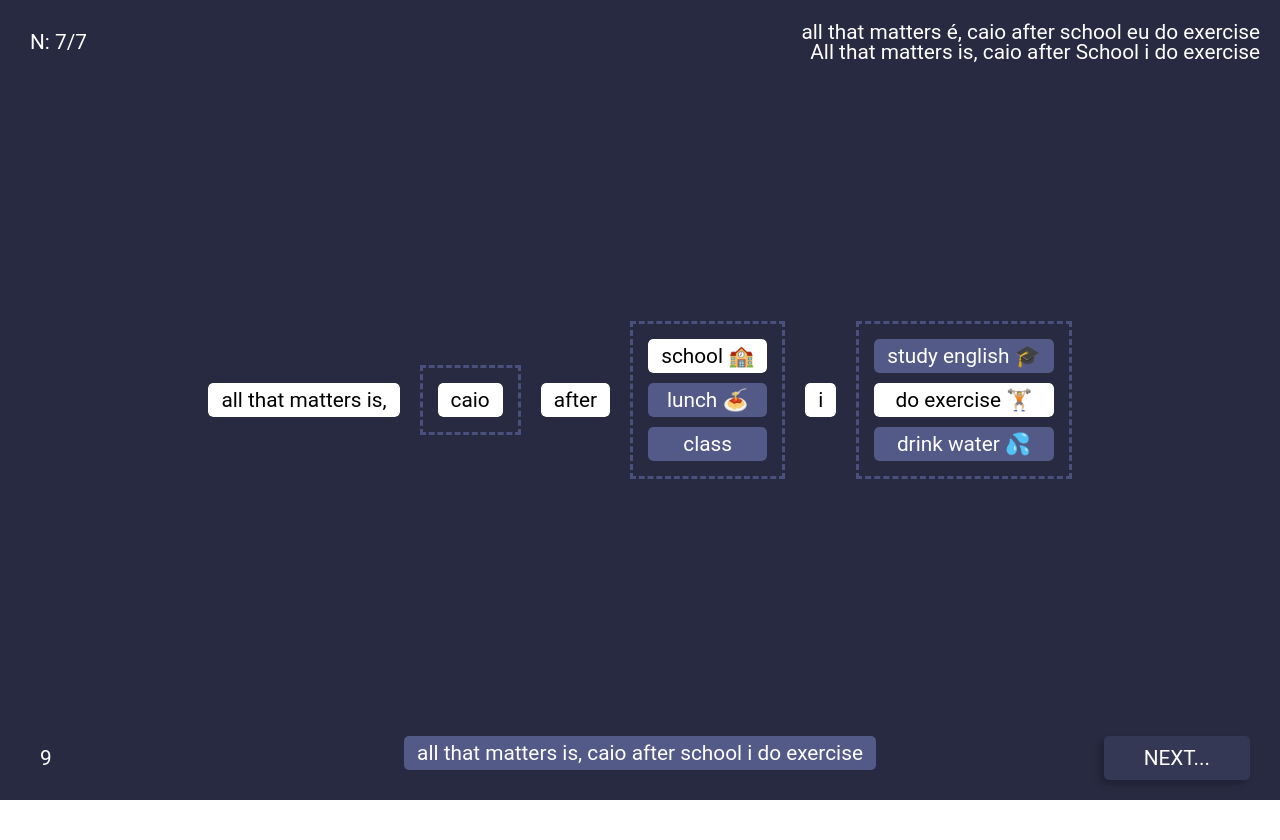
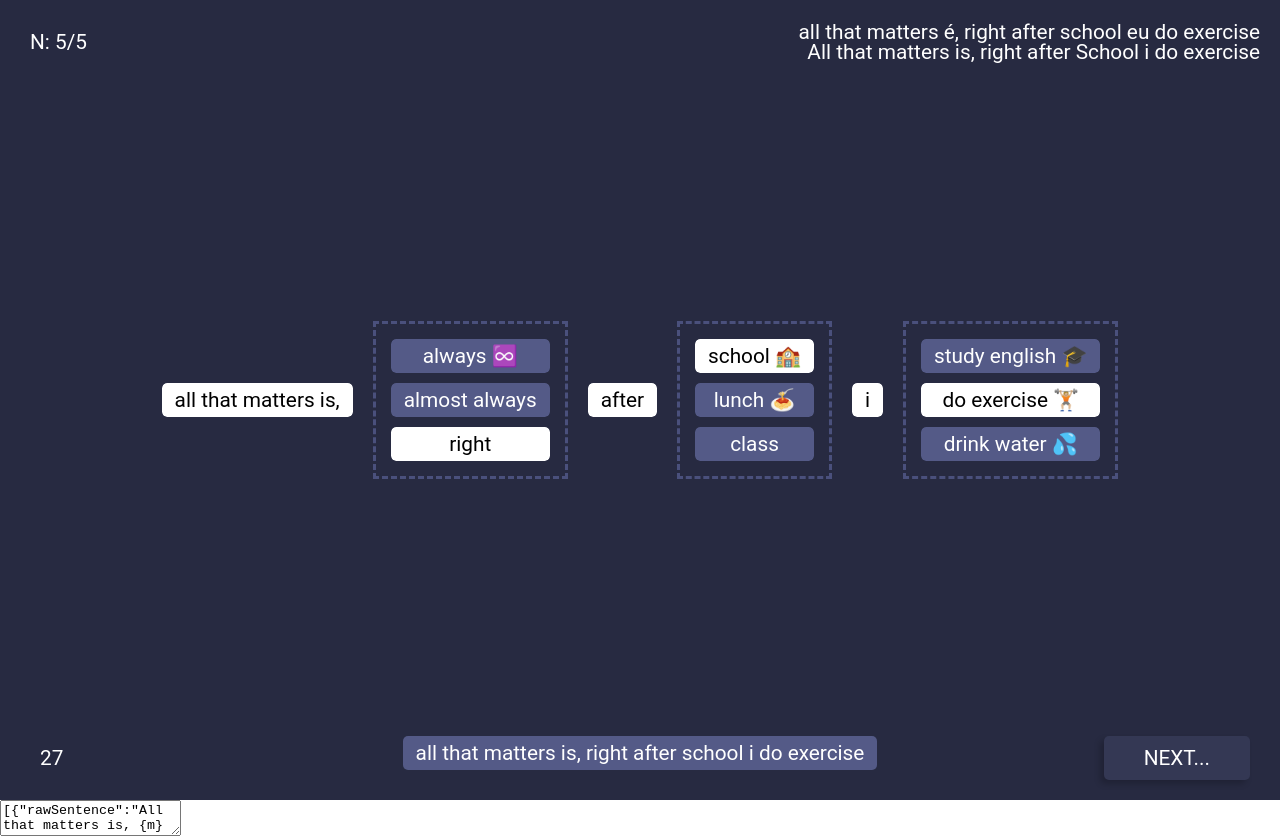
Before and after one commit to kayoroxa/patterns, a Next.js app: page / in a window 1280 px wide. Before the commit the page ends 800 px from the top, so only its background shows below. Built offline with nearby package versions, Linux system fonts and the light colour scheme.

Commit message:
fix bugs textarea create patterns

```diff
--- a/package.json
+++ b/package.json
@@ -9,6 +9,7 @@
     "next": "latest",
     "react": "^18.2.0",
     "react-dom": "^18.2.0",
+    "react-use": "^17.4.0",
     "styled-components": "^5.3.5"
   },
   "devDependencies": {
--- /dev/null
+++ b/src/components/InputPattern.tsx
@@ -0,0 +1,48 @@
+import { useEffect, useRef, useState } from 'react'
+
+export default function InputPattern({
+  onChange,
+  initialValue,
+}: {
+  onChange: (value: string) => void
+  initialValue: any
+}) {
+  const [scriptRaw, setScriptRaw] = useState<string>(initialValue || '')
+  const textArea = useRef<HTMLTextAreaElement>(null)
+  debugger
+  useEffect(() => {
+    onChange(typeof scriptRaw === 'string' ? JSON.parse(scriptRaw) : scriptRaw)
+  }, [scriptRaw])
+
+  useEffect(() => {
+    if (textArea.current) {
+      textArea.current.value = JSON.stringify(scriptRaw)
+    }
+  }, [])
+
+  return (
+    <textarea
+      id="message"
+      ref={textArea}
+      // rows="4"
+      className=""
+      placeholder={'Coloque seus pattern aqui...'}
+      // value={scriptRaw}
+      onFocus={e => {
+        e.currentTarget.value = JSON.stringify(scriptRaw)
+      }}
+      onBlur={e => {
+        setScriptRaw(JSON.parse(e.currentTarget.value))
+      }}
+      // onChange={e => setScriptRaw(e.currentTarget.value)}
+      autoComplete="off"
+      spellCheck={false}
+      // onKeyDown={e => {
+      //   if (e.currentTarget.onkeydown) {
+
+      //     e.currentTarget.onkeydown(asdasdsad)
+      //   }
+      // }}
+    ></textarea>
+  )
+}
--- a/src/pages/data/present.ts
+++ b/src/pages/data/present.ts
@@ -1,5 +1,3 @@
-import { strToPattern } from '../../utils/strToPattern'
-
 const str = `
 All that matters is, {m} after {s} i {action}
 
@@ -35,7 +33,6 @@ drink water 💦
 `
 
 export const bigData = [
-  ...strToPattern(str),
   {
     rawSentence: 'All that matters is, {m} after {s} i {action}',
     replacements: [
@@ -210,5 +207,3 @@ export const bigData = [
     ],
   },
 ]
-
-console.log(bigData)
--- a/src/pages/index.tsx
+++ b/src/pages/index.tsx
@@ -1,7 +1,10 @@
 import { useState } from 'react'
 import CreateSentences from '../templates/CreateSentences'
 // import { bigData } from './data/fr'
-import { bigData } from './data/present'
+// import { useLocalStorage } from 'react-use'
+import InputPattern from '../components/InputPattern'
+import { strToPattern } from '../utils/strToPattern'
+import { bigData as _bigData } from './data/present'
 
 const after = [
   "That's why I thought, ",
@@ -14,9 +17,14 @@ export default function PlayPage() {
   const [indexData, setIndexData] = useState(0)
   const [anki, setAnki] = useState<{ [key: string]: number }>({})
 
+  const test = useLocalStorage('patterns', _bigData)
+  debugger
+  const [bigData, setBigData] = useState(_bigData)
+
   return (
     <div>
       {/* <ReactAudioPlayer src="tick tock.mp3" autoPlay controls /> */}
+      {bigData && (
         <CreateSentences
           language="en"
           patternsInfo={{
@@ -45,6 +53,7 @@ export default function PlayPage() {
           before={false}
           after={after}
         />
+      )}
       {/* <div style={{ padding: '50px' }}>
         {[...new Map(Object.entries(anki).sort((a, b) => a[1] - b[1]))].map(
           v => (
@@ -55,6 +64,52 @@ export default function PlayPage() {
           )
         )}
       </div> */}
+      <InputPattern
+        onChange={pattern => {
+          if (!pattern) return
+          setBigData(strToPattern(pattern))
+        }}
+        initialValue={bigData}
+      />
     </div>
   )
 }
+
+function useLocalStorage(key, initialValue) {
+  // State to store our value
+  // Pass initial state function to useState so logic is only executed once
+  const [storedValue, setStoredValue] = useState(() => {
+    if (typeof window === 'undefined') {
+      return initialValue
+    }
+    try {
+      // Get from local storage by key
+      const item = window.localStorage.getItem(key)
+      // Parse stored json or if none return initialValue
+      return item ? JSON.parse(item) : initialValue
+    } catch (error) {
+      // If error also return initialValue
+      console.log(error)
+      return initialValue
+    }
+  })
+  // Return a wrapped version of useState's setter function that ...
+  // ... persists the new value to localStorage.
+  const setValue = value => {
+    try {
+      // Allow value to be a function so we have same API as useState
+      const valueToStore =
+        value instanceof Function ? value(storedValue) : value
+      // Save state
+      setStoredValue(valueToStore)
+      // Save to local storage
+      if (typeof window !== 'undefined') {
+        window.localStorage.setItem(key, JSON.stringify(valueToStore))
+      }
+    } catch (error) {
+      // A more advanced implementation would handle the error case
+      console.log(error)
+    }
+  }
+  return [storedValue, setValue]
+}
--- a/src/templates/CreateSentences/CreateSentences.tsx
+++ b/src/templates/CreateSentences/CreateSentences.tsx
@@ -278,6 +278,9 @@ const CreateSentences = ({
 
   useEffect(() => {
     const handleKeyDown = (e: KeyboardEvent) => {
+      const element = document.activeElement
+      if (element.tagName === 'INPUT' || element.tagName === 'TEXTAREA') return
+
       if (e.key === 'Enter' || e.key === 'd') {
         // setScore(0)
         // setLevel(2)
--- a/src/utils/strToPattern.ts
+++ b/src/utils/strToPattern.ts
@@ -20,7 +20,10 @@ function transform1(string) {
 
 export function strToPattern(bigString: string) {
   debugger
-  bigString = bigString.trim()
+  if (!bigString) return false
+  if (typeof bigString !== 'string') return bigString
+  debugger
+  bigString = bigString?.trim()
 
   const bigData = bigString.split(/\/\/+/g).map(transform1)
 
```
Lines whose indentation alone changed are shown as unchanged.
